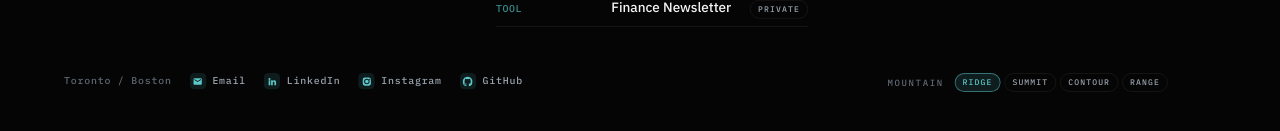
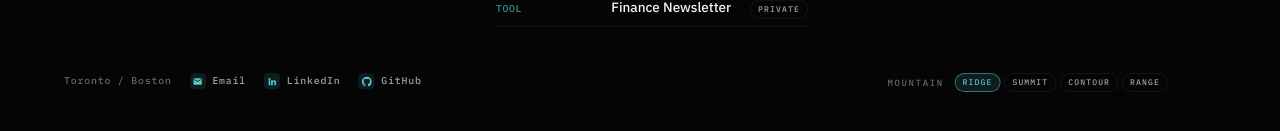
Before and after one commit to evexrest/ProfileV1JS, a React (Vite) app: page / in a window 1280 px wide. Shown: the part 659-790 px from the top of the page. Built offline with nearby package versions, Linux system fonts and the light colour scheme.

Commit message:
Remove the Instagram link from the footer

```diff
--- a/src/components/site/Footer.jsx
+++ b/src/components/site/Footer.jsx
@@ -5,7 +5,6 @@ import { Button } from "@/components/ui/button"
 const ICONS = {
   mail: "M20 4H4a2 2 0 0 0-2 2v12a2 2 0 0 0 2 2h16a2 2 0 0 0 2-2V6a2 2 0 0 0-2-2zm0 4.24-8 4.76-8-4.76V6l8 4.76L20 6z",
   linkedin: "M4.98 3.5a2.5 2.5 0 1 1 0 5 2.5 2.5 0 0 1 0-5zM3 9h4v12H3zM9 9h3.8v1.65h.05A4.17 4.17 0 0 1 16.6 8.7c4 0 4.4 2.5 4.4 5.9V21h-4v-5.5c0-1.3 0-3-1.9-3s-2.1 1.4-2.1 2.9V21H9z",
-  instagram: "M12 2.2c3.2 0 3.6 0 4.9.07 3.25.15 4.77 1.7 4.92 4.92.06 1.28.07 1.67.07 4.9s-.01 3.6-.07 4.9c-.15 3.2-1.66 4.77-4.92 4.92-1.3.06-1.68.07-4.9.07s-3.6-.01-4.9-.07c-3.26-.15-4.77-1.73-4.92-4.92C2.11 15.6 2.1 15.2 2.1 12s.01-3.6.08-4.9C2.33 3.96 3.84 2.42 7.1 2.27 8.4 2.21 8.8 2.2 12 2.2zm0 3.1a6.7 6.7 0 1 0 0 13.4 6.7 6.7 0 0 0 0-13.4zm0 11.05a4.35 4.35 0 1 1 0-8.7 4.35 4.35 0 0 1 0 8.7zm6.96-11.32a1.56 1.56 0 1 0 0 3.13 1.56 1.56 0 0 0 0-3.13z",
   github: "M12 .297c-6.63 0-12 5.373-12 12 0 5.303 3.438 9.8 8.205 11.385.6.113.82-.258.82-.577 0-.285-.01-1.04-.015-2.04-3.338.724-4.042-1.61-4.042-1.61C4.422 18.07 3.633 17.7 3.633 17.7c-1.087-.744.084-.729.084-.729 1.205.084 1.838 1.236 1.838 1.236 1.07 1.835 2.809 1.305 3.495.998.108-.776.417-1.305.76-1.605-2.665-.3-5.466-1.332-5.466-5.93 0-1.31.465-2.38 1.235-3.22-.135-.303-.54-1.523.105-3.176 0 0 1.005-.322 3.3 1.23.96-.267 1.98-.399 3-.405 1.02.006 2.04.138 3 .405 2.28-1.552 3.285-1.23 3.285-1.23.645 1.653.24 2.873.12 3.176.765.84 1.23 1.91 1.23 3.22 0 4.61-2.805 5.625-5.475 5.92.42.36.81 1.096.81 2.22 0 1.606-.015 2.896-.015 3.286 0 .315.21.69.825.57C20.565 22.092 24 17.592 24 12.297c0-6.627-5.373-12-12-12",
 }
 
--- a/src/content.json
+++ b/src/content.json
@@ -19,11 +19,6 @@
       "icon": "linkedin",
       "label": "LinkedIn",
       "href": "https://www.linkedin.com/in/yuecheng-x-395a6a374/"
-    },
-    {
-      "icon": "instagram",
-      "label": "Instagram",
-      "href": "https://www.instagram.com/everest.mtny/"
     },
     {
       "icon": "github",
```
